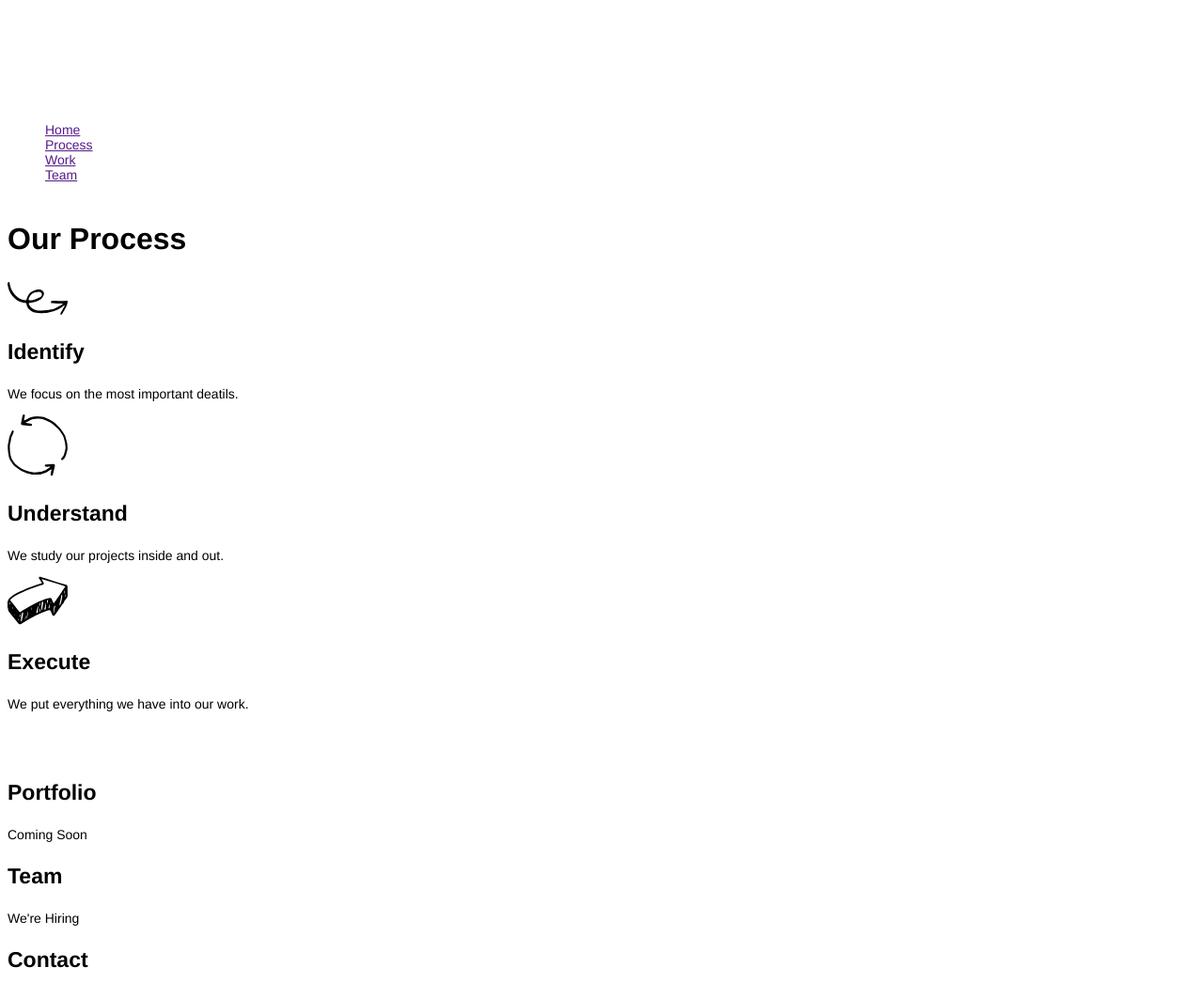
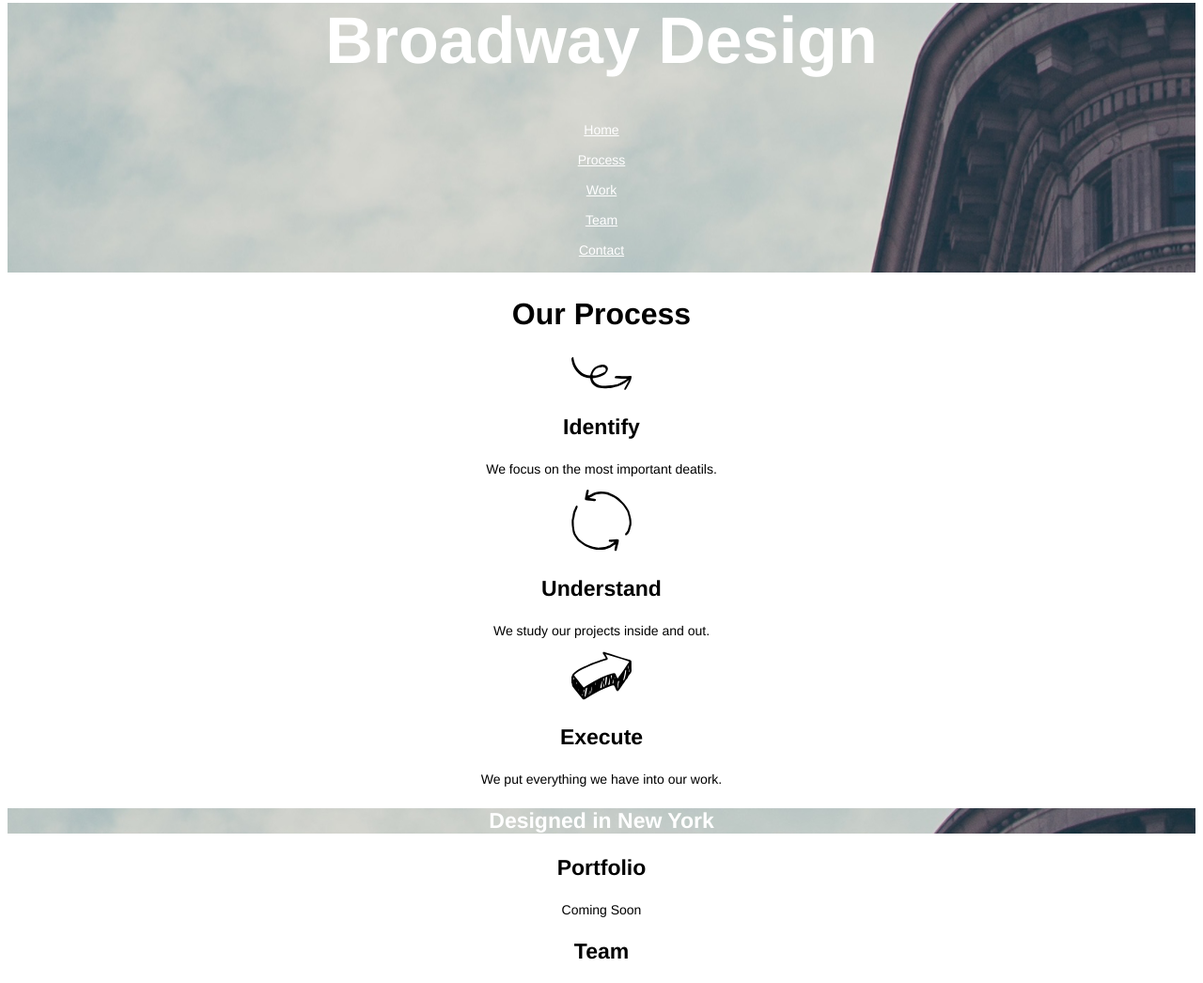
Before and after one commit to alveyski/broadway, a plain HTML site: page index.html in a window 1280 px wide. Shown: the part 44-1090 px from the top of the page at 94% size. Drawn offline with Linux system fonts and the light colour scheme; files whose address does not match are found by name.

Commit message:
Project complete

```diff
--- a/index.html
+++ b/index.html
@@ -9,21 +9,11 @@
     <div id="header">
       <h1>Broadway Design</h1>
       <nav>
-        <ul>
-          <li>
-            <a href="">Home</a>
-          </li>
-          <li>
-            <a href="">Process</a>
-          </li>
-          <li>
-            <a href="">Work</a>
-          </li>
-          <li>
-            <a href="">Team</a>
-          </li>
-          <li>
-            Contact
+          <a href="">Home</a><br /><br />
+            <a href="#process">Process</a><br /><br />
+            <a href="">Work</a><br /><br />
+            <a href="#team">Team</a><br /><br />
+            <a href="#contact">Contact</a><br /><br />
           </li>
         </ul>
       </nav>
@@ -51,11 +41,11 @@
     <p>
       Coming Soon
     </p>
-    <h3>Team</h3>
+    <h3 id="team">Team</h3>
     <p>
       We're Hiring
     </p>
-    <h3>Contact</h3>
+    <h3 id="contact">Contact</h3>
     <p>
       Phone: (555)-555-5555<br /><br />
       Email: test@example.com<br /><br />
--- a/resources/CSS/style.css
+++ b/resources/CSS/style.css
@@ -1,14 +1,14 @@
 body {
-  align-content: : center;
+  text-align: center;
   font-family: Helvetica;
   color: black;
   font-size: 14px;
 }
 
-#header {
+
+a {
   color: white;
-  background-image:url('resources/images/the-flatiron-building.png');
-  }
+}
 
 h1,
 h2,
@@ -32,13 +32,15 @@ ul {
   list-style-type: none;
 }
 
-#designed {
+#designed,
+#header {
   color: white;
-  background-image:url('resources/images/the-flatiron-building.png');
+  background-image: url('/Users/danalvey/Projects/Github Projects/broadway/resources/images/the-flatiron-building.png');
 }
 
 #footer {
+  text-align: left;
   color: white;
-  font-size: 11px
+  font-size: 11px;
   background-color: dimgray;
 }
```
